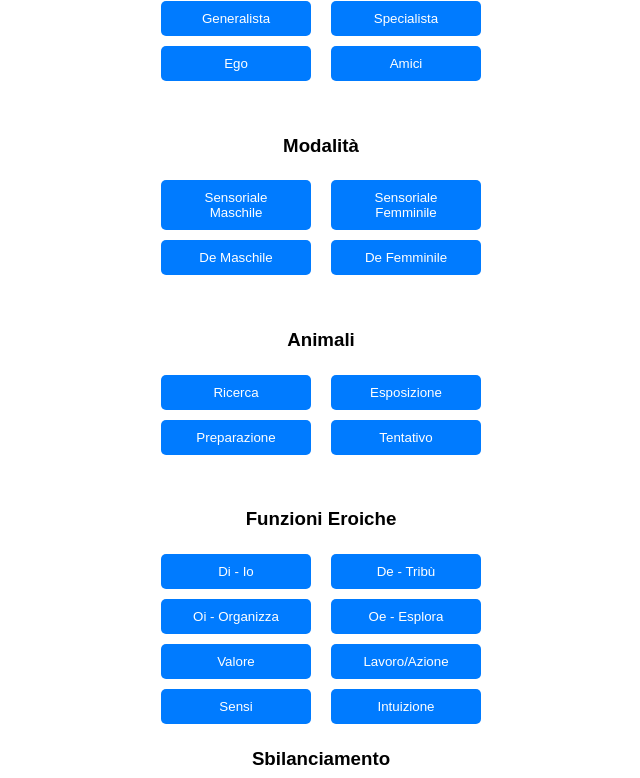
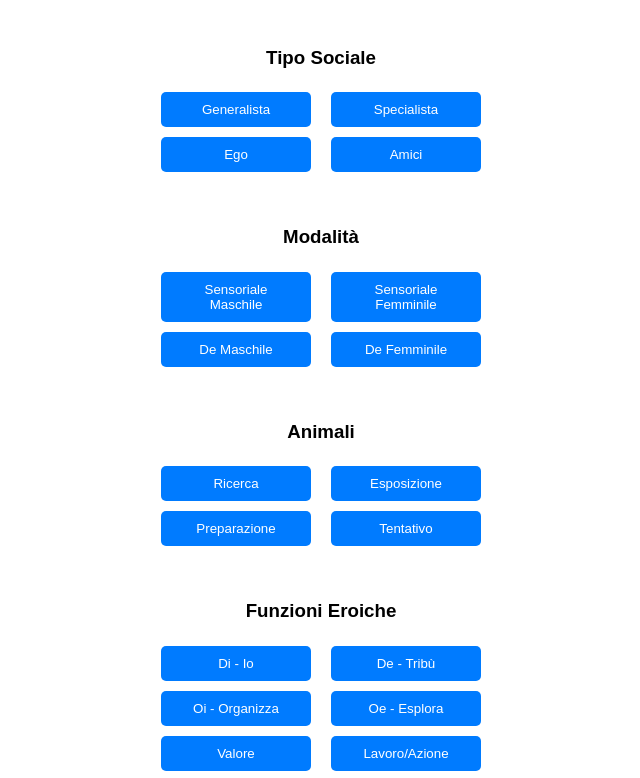
Before and after one commit to TheFreezingChicken/op-ita-tipizzazione, a plain HTML site: page docs/index.html in a window 1280 px wide. Shown: the top 778 px of the page, without its empty margins (319-959 px from the left). Drawn offline with Linux system fonts and the light colour scheme.

Commit message:
Fix vertical alignment

```diff
--- a/docs/styles.css
+++ b/docs/styles.css
@@ -1,9 +1,8 @@
 body {
     display: flex;
     justify-content: center;
-    align-items: center;
-    height: 100vh;
-    margin: 0;
+    align-items: flex-start;
+    padding-top: 20px;
     font-family: Arial, sans-serif;
 }
 
```
